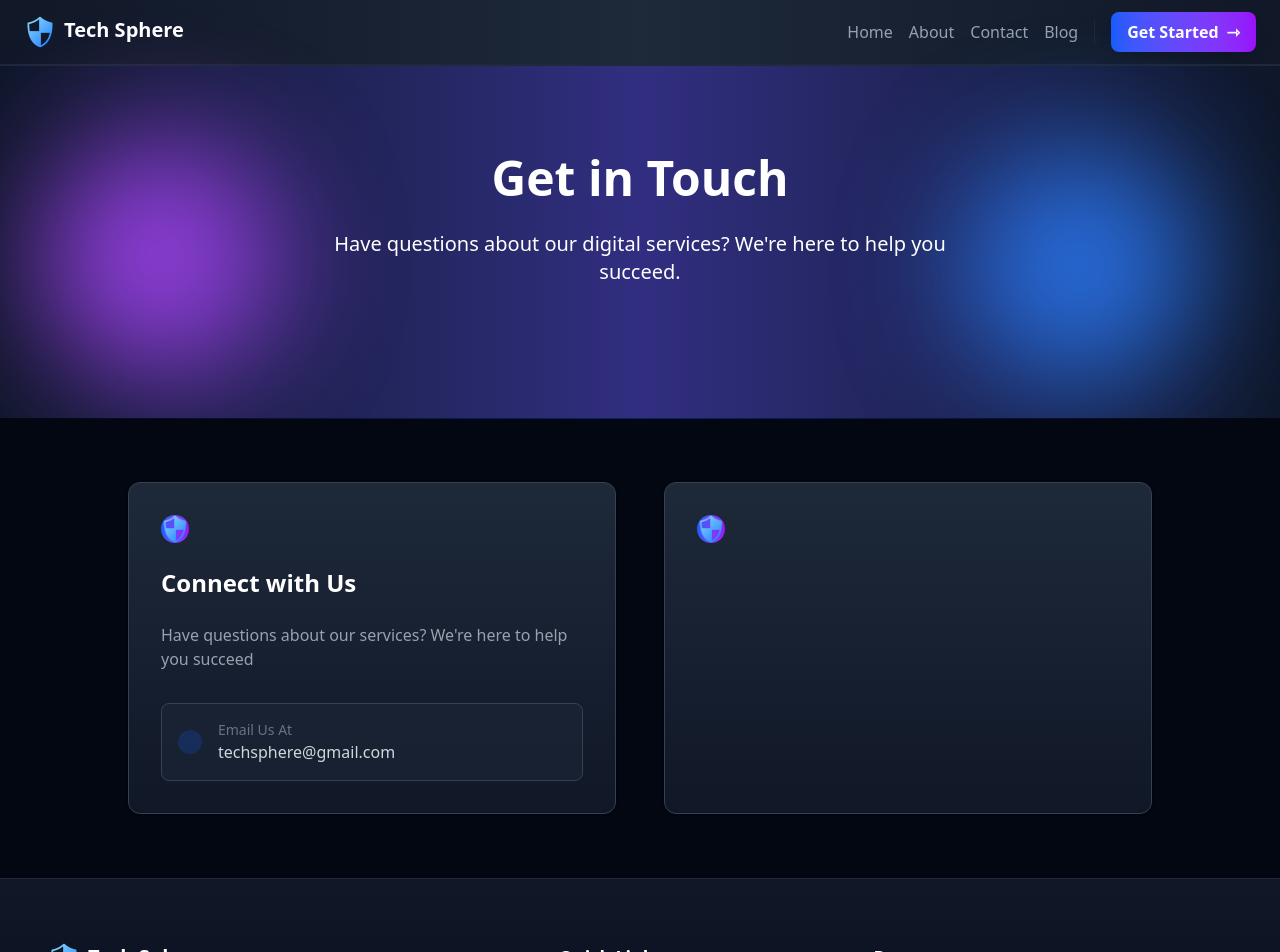
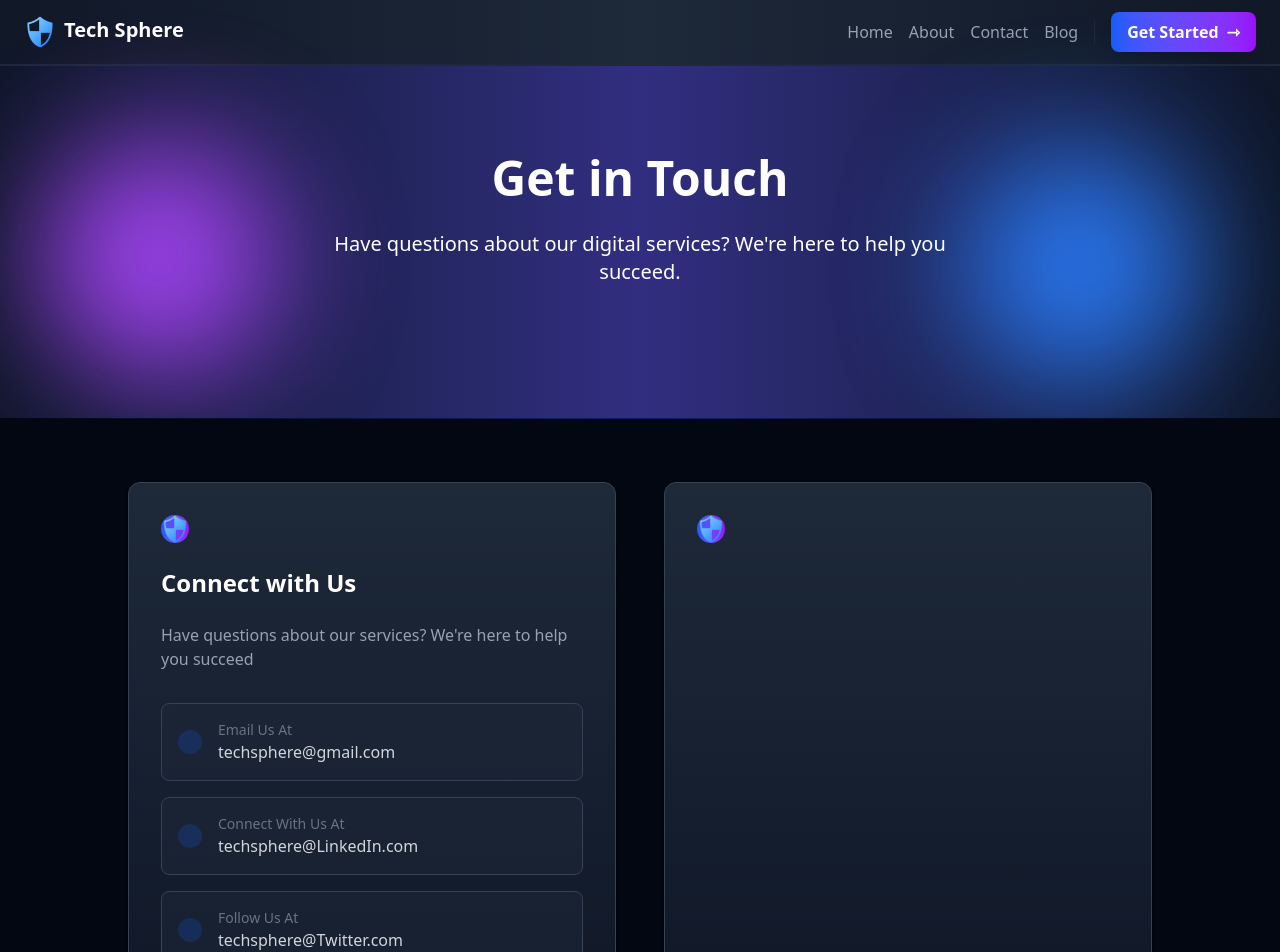
Before and after one commit to cyberdiego33/Tech-Sphere-React, a React (Vite) app: page /contact in a window 1280 px wide. Shown: the top 952 px of the page. Built offline with nearby package versions, Linux system fonts and the light colour scheme; grey boxes are pictures that could not be loaded.

Commit message:
Update ConnectWithUs.jsx

```diff
--- a/src/components/contactPage.jsx/ConnectWithUs.jsx
+++ b/src/components/contactPage.jsx/ConnectWithUs.jsx
@@ -1,5 +1,49 @@
 import shield from "../../assets/images/shield.png";
 
+const SocialsApi = [
+  {
+    index: 1,
+    socialMedia: "Email Us At",
+    socialHandle: "techsphere@gmail.com",
+    socialIcon: shield,
+    socialName: 'shield'
+  },
+  {
+    index: 2,
+    socialMedia: "Connect With Us At",
+    socialHandle: "techsphere@LinkedIn.com",
+    socialIcon: shield,
+    socialName: 'shield'
+  },
+  {
+    index: 3,
+    socialMedia: "Follow Us At",
+    socialHandle: "techsphere@Twitter.com",
+    socialIcon: shield,
+    socialName: 'shield'
+  },
+];
+
+const Socials = function (props) {
+  return (
+    <div className="space-y-6 mb-4">
+      <div className="flex items-center p-4 bg-gray-800/50 rounded-lg border border-gray-700 hover:bg-gray-800 hover:border-blue-500 group transition-all">
+        <div className="p-3 size-4 rounded-full mr-4 bg-blue-600/20 group-hover:bg-blue-600/30 transition-colors">
+          <img src={props.socialName} alt="" />
+        </div>
+        <div>
+          <p className="text-sm text-gray-500">{props.socialMedia}</p>
+          <a
+            className="text-gray-300 font-medium hover:text-blue-400 transition-colors"
+            href="#"
+          >
+            {props.socialHandle}
+          </a>
+        </div>
+      </div>
+    </div>
+  );
+};
 
 const ConnectWithUs = function () {
   return (
@@ -13,25 +57,16 @@ const ConnectWithUs = function () {
               <img src={shield} alt="chat logo" />
             </div>
 
-            <h2 className="text-2xl font-bold text-white mb-6">Connect with Us</h2>
+            <h2 className="text-2xl font-bold text-white mb-6">
+              Connect with Us
+            </h2>
             <p className="text-gray-400 mb-8">
               Have questions about our services? We're here to help you succeed
             </p>
 
-            <div className="space-y-6">
-              <div className="flex items-center p-4 bg-gray-800/50 rounded-lg border border-gray-700 hover:bg-gray-800 hover:border-blue-500 group transition-all">
-                <div className="p-3 size-4 rounded-full mr-4 bg-blue-600/20 group-hover:bg-blue-600/30 transition-colors"></div>
-                <div>
-                  <p className="text-sm text-gray-500">Email Us At</p>
-                  <a
-                    className="text-gray-300 font-medium hover:text-blue-400 transition-colors"
-                    href="#"
-                  >
-                    techsphere@gmail.com
-                  </a>
-                </div>
-              </div>
-            </div>
+            {SocialsApi.map(function (items) {
+              return <Socials socialMedia={items.socialMedia} socialIcon={items.socialIcon} socialHandle={items.socialHandle} index={items.index} socialName={items.socialName}/>;
+            })}
           </div>
 
           <div className="p-8 bg-gradient-to-b from-gray-800 to-gray-900 rounded-xl shadow-sm border border-gray-700">
@@ -45,5 +80,4 @@ const ConnectWithUs = function () {
   );
 };
 
-
 export default ConnectWithUs;
```
